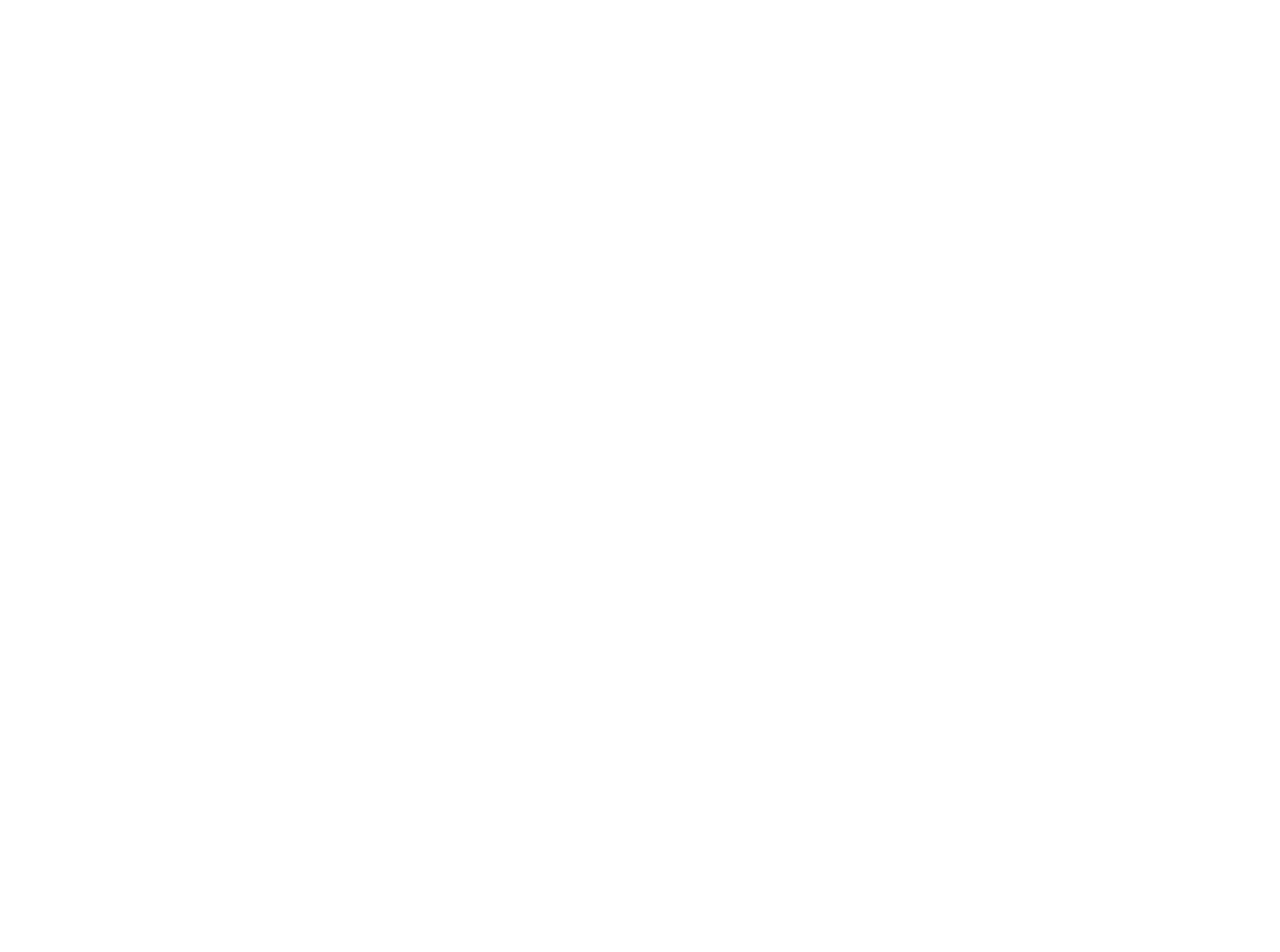
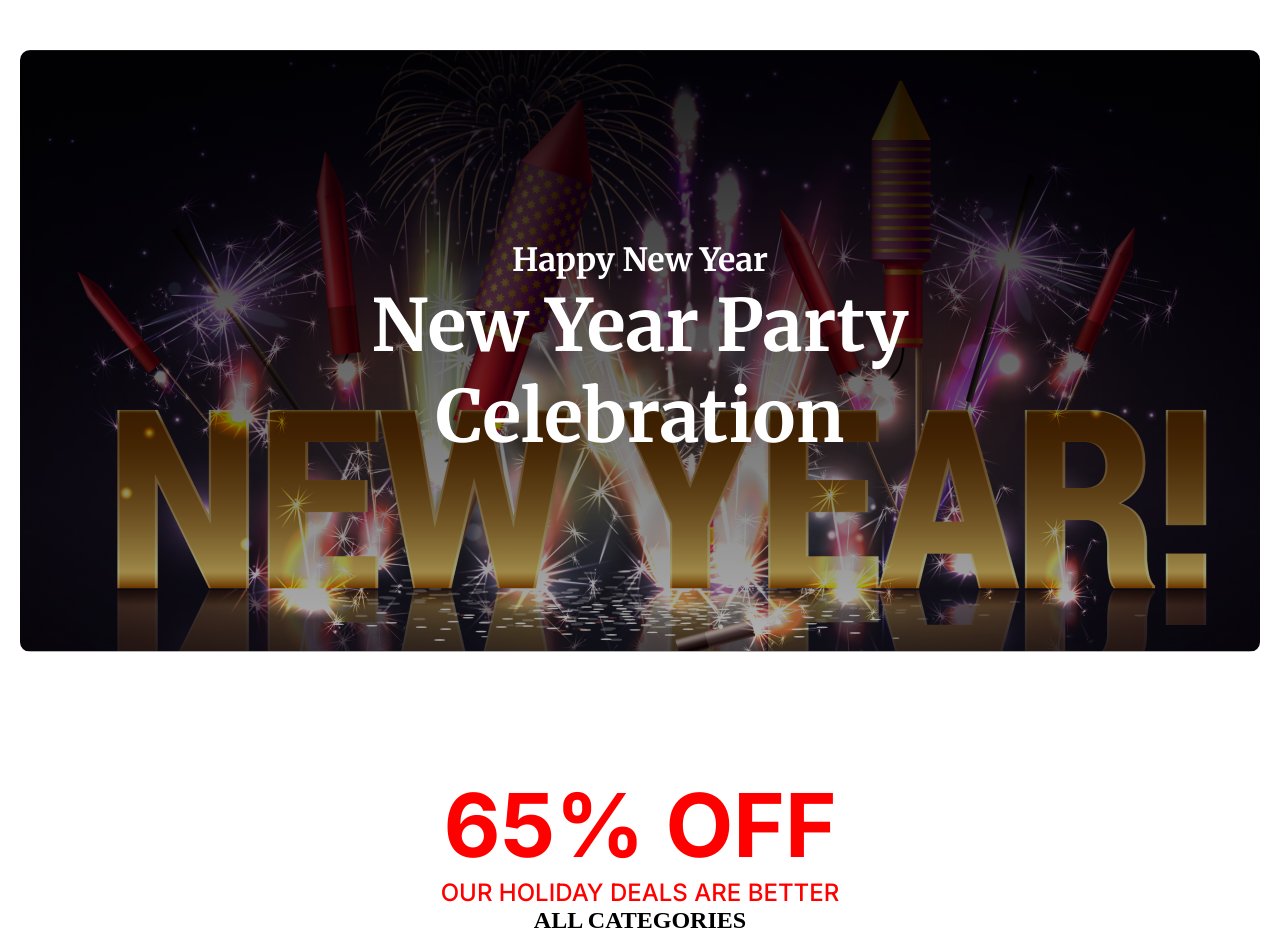
Before and after one commit to Eshrat-Jahan/My-First-Assignment, a plain HTML site: page B9A1-New-Year-New-Mission-main/index.html in a window 1280 px wide. Shown: the top 952 px of the page. Before the commit the page ends 800 px from the top, so only its background shows below. Drawn offline with Linux system fonts and the light colour scheme.

Commit message:
two sections done

```diff
--- a/B9A1-New-Year-New-Mission-main/Styles/index.css
+++ b/B9A1-New-Year-New-Mission-main/Styles/index.css
@@ -0,0 +1,64 @@
+
+  @import url('https://fonts.googleapis.com/css2?family=Merriweather:ital,wght@0,300;0,400;0,700;0,900;1,300;1,400;1,700;1,900&display=swap');
+  @import url('https://fonts.googleapis.com/css2?family=Inter:wght@100;200;300;400;500;600;700;800;900&family=Merriweather:ital,wght@0,300;0,400;0,700;0,900;1,300;1,400;1,700;1,900&display=swap');
+
+*{
+
+    padding: 0;
+    max-width: 1240px;
+    margin: 0 auto;
+}
+ /* header section  */
+
+ #New-year-party {
+    background: linear-gradient( rgba(0,0,0,0.9), rgba(0,0,0,0.3)), url(../resources/Banner\ Image.png);
+    margin-top: 50px;
+    border-radius: 10px;
+    background-repeat: no-repeat;
+    background-position: center;
+
+ }
+ .New-year-party-text{
+    width: 100%;
+    text-align: center;
+    padding: 190px 0;
+
+ }
+ .New-year-party-text h6{
+    color: #FFF;
+font-family: Merriweather;
+font-size: 32px;
+ }
+  .New-year-party-text h1{
+    color: white;
+    font-family: Merriweather;
+font-size: 72px;
+  }
+
+  .first-main-section{
+   text-align: center;
+  }
+  .first-main-text{
+    padding-top: 120px;
+    padding-bottom: 60px;
+  }
+  .first-main-text h1{
+    color: #F00;
+font-family: Inter;
+font-size: 88px;
+font-weight: 700;
+  }
+
+  .first-main-text p{
+    color: #F00;
+    font-family: Inter;
+    font-size: 24px;
+    font-weight: 500;
+  }
+
+  .first-main-tex h2{
+    color: #070211;
+font-family: Inter;
+font-size: 48px;
+font-weight: 700;
+  }
--- a/B9A1-New-Year-New-Mission-main/index.html
+++ b/B9A1-New-Year-New-Mission-main/index.html
@@ -7,6 +7,32 @@
     <link rel="stylesheet" href="Styles/index.css">
 </head>
 <body>
+    <header>
+     <section id="New-year-party">
+      <div class="New-year-party-text">
+        <h6>Happy New Year</h6>
+        <h1>New Year Party <br> Celebration</h1>
+      </div>
+     </section>
+    </header>
 
+    <main>
+    <!-- First Main section  -->
+
+     <div class="first-main-section">
+        <div class="first-main-text">
+           <h1>65% OFF</h1>
+           <p>OUR HOLIDAY DEALS ARE BETTER</p>
+           <h2>ALL CATEGORIES</h2>
+        </div>
+        <div class="first-main-image">
+            <img src="../B9A1-New-Year-New-Mission-main/resources/New Year Photo.png" alt="">
+        </div>
+     </div>
+    </main>
+
+    <footer>
+
+    </footer>
 </body>
 </html>
```
